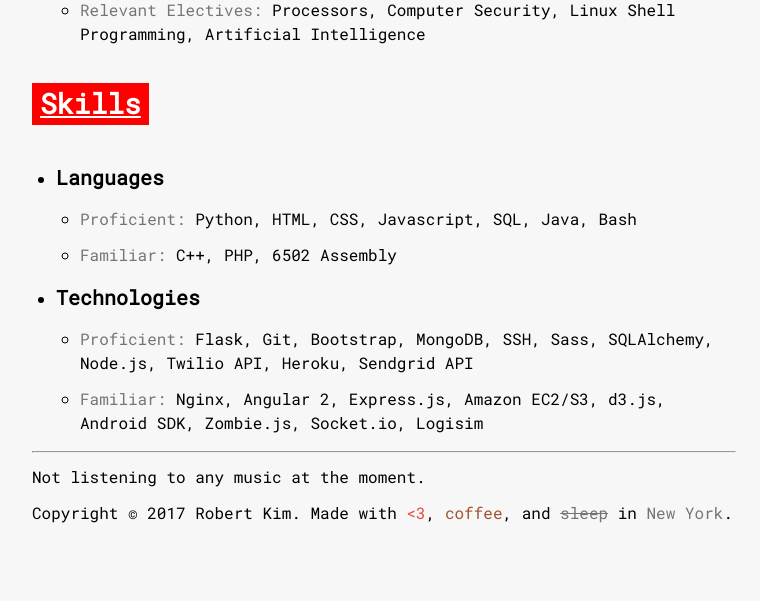
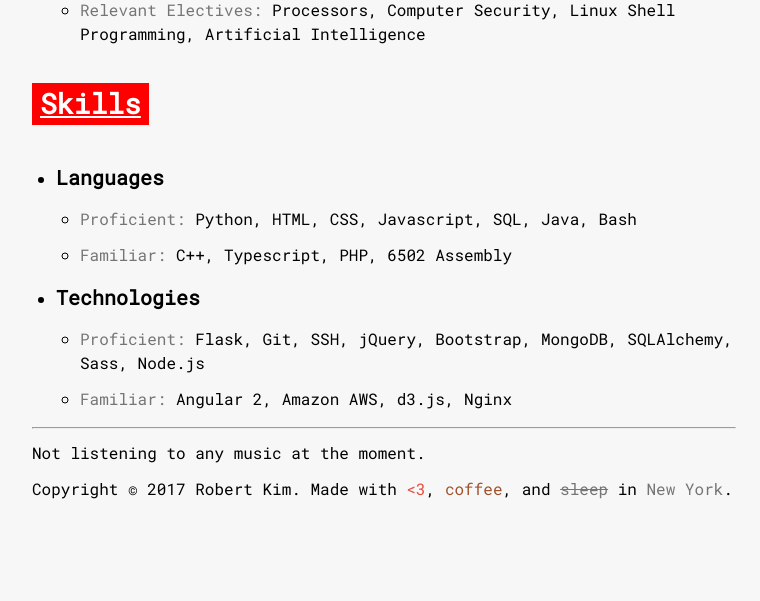
Before and after one commit to rkty13/personalsite-lambda, a Flask app: template templates/index.html in a window 1280 px wide. Shown: the part 1823-2424 px from the top of the page, without its empty margins (256-1016 px from the left). After the commit the page ends 2322 px from the top, so only its background shows below. Run offline with Flask 2, Linux system fonts and the light colour scheme; the template is opened without the code that fills it, so the values that code supplies are empty; style sheets or scripts are compiled from the project's sources.

Commit message:
Content changes.

```diff
--- a/templates/index.html
+++ b/templates/index.html
@@ -117,14 +117,14 @@
             <h4>Languages</h4>
             <ul>
               <li><p><span>Proficient: </span>Python, HTML, CSS, Javascript, SQL, Java, Bash</p></li>
-              <li><p><span>Familiar: </span>C++, PHP, 6502 Assembly</p></li>
+              <li><p><span>Familiar: </span>C++, Typescript, PHP, 6502 Assembly</p></li>
             </ul>
           </li>
           <li>
             <h4>Technologies</h4>
             <ul>
-              <li><p><span>Proficient: </span>Flask, Git, Bootstrap, MongoDB, SSH, Sass, SQLAlchemy, Node.js, Twilio API, Heroku, Sendgrid API</p></li>
-              <li><p><span>Familiar: </span>Nginx, Angular 2, Express.js, Amazon EC2/S3, d3.js, Android SDK, Zombie.js, Socket.io, Logisim</p></li>
+              <li><p><span>Proficient: </span>Flask, Git, SSH, jQuery, Bootstrap, MongoDB, SQLAlchemy, Sass, Node.js</p></li>
+              <li><p><span>Familiar: </span>Angular 2, Amazon AWS, d3.js, Nginx</p></li>
             </ul>
           </li>
         </ul>
```
